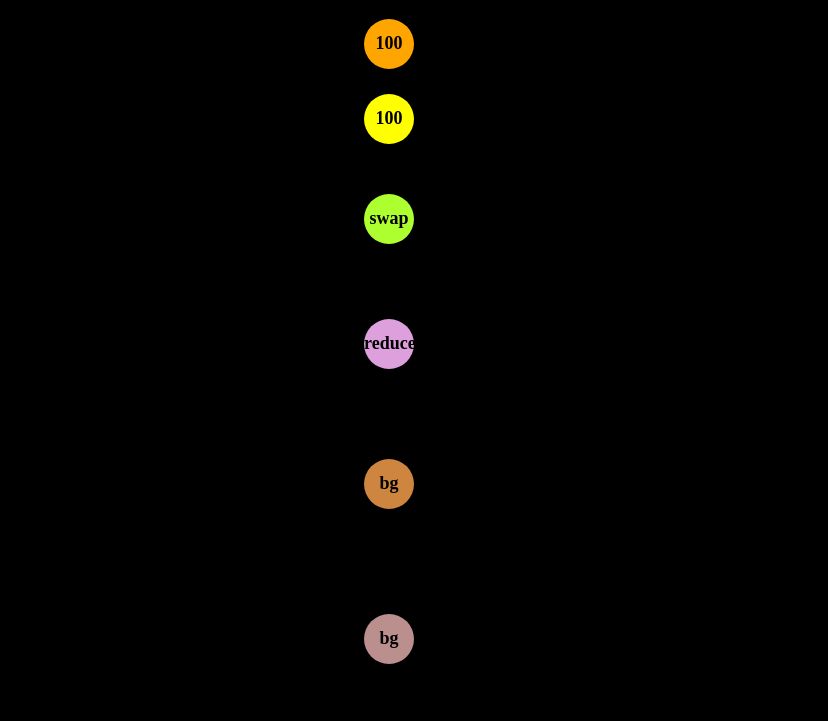
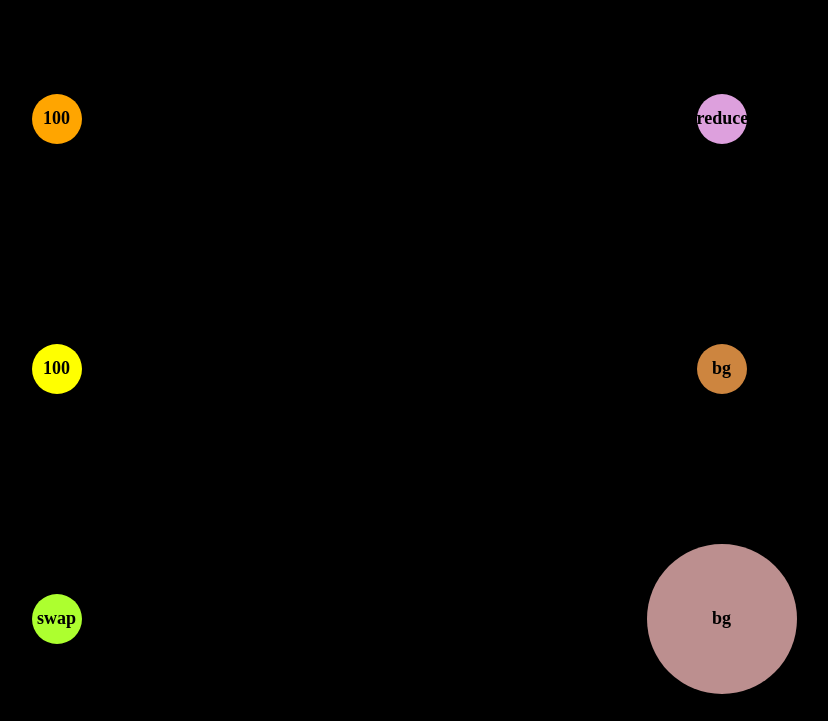
Before and after one commit to Uri-Raz-Dev/Ball-Game, a plain HTML site: page index.html in a window 1280 px wide. Shown: the part 79-800 px from the top of the page, without its empty margins (251-1079 px from the left). Drawn offline with Linux system fonts and the light colour scheme.

Commit message:
Add grid style and ball 6 onmouseout

```diff
--- a/index.html
+++ b/index.html
@@ -12,13 +12,14 @@
 
 <body>
  <h1>The Ball Game</h1>
- <div onclick="onBallClick(this)" class="ball ball1" style="height:50px; width: 50px;">100</div>
- <div onclick="onBallClick(this)" class="ball ball2" style="height:50px; width: 50px;">100</div>
- <div onclick="swapOnClick(this)" class="ball ball3">swap</div>
- <div onclick="reduceOnClick(this)" class="ball ball4">reduce</div>
- <div onclick="bgColOnClick(this)" class="ball ball5">bg</div>
- <div onmouseover="repeatEH(this)" onmouseout="cancelrepeatEH(this)" class="ball ball6">bg</div>
-
+ <div class="ball-container">
+  <div onclick="onBallClick(this)" class="ball ball1" style="height:50px; width: 50px;">100</div>
+  <div onclick="onBallClick(this)" class="ball ball2" style="height:50px; width: 50px;">100</div>
+  <div onclick="swapOnClick(this)" class="ball ball3">swap</div>
+  <div onclick="reduceOnClick(this)" class="ball ball4">reduce</div>
+  <div onclick="bgColOnClick(this)" class="ball ball5">bg</div>
+  <div onmouseover="repeatEH(this)" onmouseout="cancelRepeatEH(this)" class="ball ball6">bg</div>
+ </div>
  <script src="main.js"></script>
  <script src="util.js"></script>
 </body>
--- a/main.js
+++ b/main.js
@@ -97,7 +97,7 @@ function callFuns() {
 }
 
 
-function repeatEH(ball) {
+function repeatEH() {
  var loopCounter = 0
  setTimeout(() => {
   activateBalls = setInterval(() => {
@@ -110,3 +110,8 @@ function repeatEH(ball) {
   }, 2000)
  }, 2000)
 }
+
+
+function cancelRepeatEH() {
+ clearInterval(activateBalls)
+}
--- a/style.css
+++ b/style.css
@@ -28,30 +28,46 @@ h1 {
 
 .ball1 {
  background-color: orange;
- margin: 0 auto;
+ grid-column: 1/1;
 }
 
 .ball2 {
  background-color: yellow;
- margin: 25 auto;
+ grid-column: 1;
+ grid-row: 2;
 }
 
 .ball3 {
  background-color: greenyellow;
- margin: 50 auto;
+ grid-row: 3;
 }
 
 .ball4 {
  background-color: plum;
- margin: 75 auto;
+ grid-column: 2;
 }
 
 .ball5 {
  background-color: peru;
- margin: 90 auto;
+ grid-column: 2;
+ grid-row: 2;
 }
 
 .ball6 {
  background-color: rosybrown;
- margin: 105 auto;
+ grid-column: 2;
+ grid-row: 3;
+ height: 150;
+ width: 150;
 }
+
+.ball-container {
+ display: grid;
+ grid-template-columns: repeat(2, 1fr);
+ grid-template-rows: repeat(3, 200px);
+
+ place-items: center;
+
+ gap: 50px;
+
+}
```
